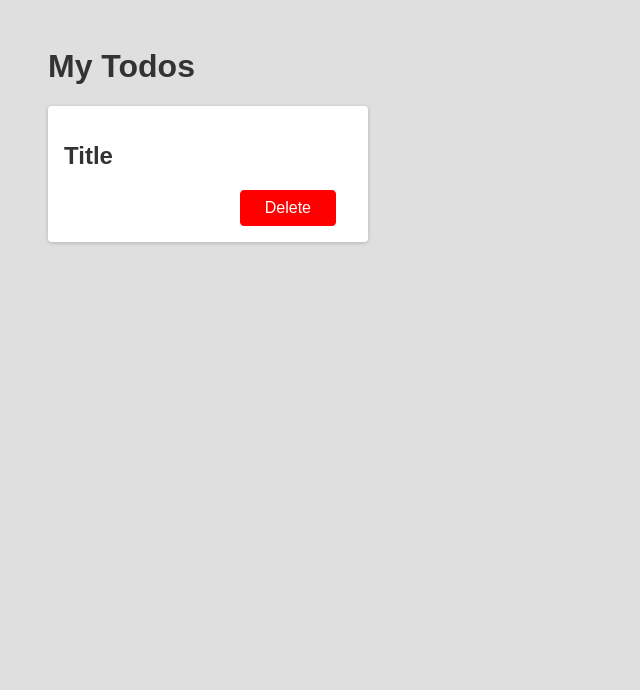
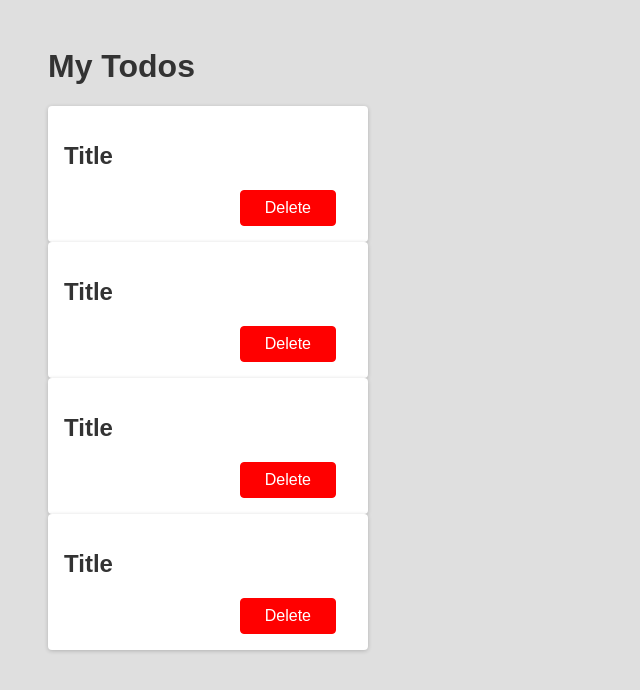
Before and after one commit to shreejanjoshi/love-travel, a React (Create React App) app: page / in a window 1280 px wide. Shown: the top 690 px of the page, without its empty margins (0-640 px from the left). Built offline with nearby package versions, Linux system fonts and the light colour scheme.

Commit message:
made folder to add all componenet file and added todo.js import in app.js

```diff
--- a/src/App.js
+++ b/src/App.js
@@ -1,14 +1,14 @@
+import Todo from "./components/Todo";
+
 //stander js function but reurn jsx code
 function App() {
   return (
     <div>
       <h1>My Todos</h1>
-      <div className="card">
-        <h2>Title</h2>
-        <div className="actions">
-          <button className="btn">Delete</button>
-        </div>
-      </div>
+      <Todo />
+      <Todo />
+      <Todo />
+      <Todo />
     </div>
   );
 }
--- /dev/null
+++ b/src/components/Todo.js
@@ -0,0 +1,12 @@
+function Todo() {
+  return(
+  <div className="card">
+    <h2>Title</h2>
+    <div className="actions">
+      <button className="btn">Delete</button>
+    </div>
+  </div>
+  );
+}
+
+export default Todo;
```
